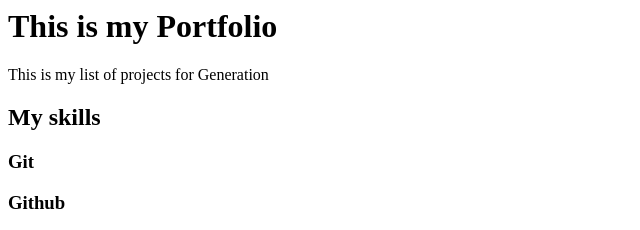
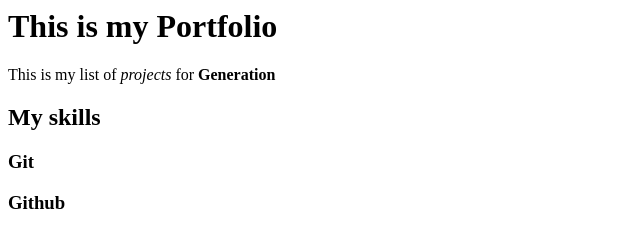
Before and after one commit to Msims33/Portfolio1, a plain HTML site: page index.html in a window 1280 px wide. Shown: the top 230 px of the page, 0-640 px from the left. Drawn offline with Linux system fonts and the light colour scheme.

Commit message:
add em and strong tags

```diff
--- a/index.html
+++ b/index.html
@@ -2,7 +2,7 @@
 
   <div id="introduction">
     <h1> This is my Portfolio </h1>
-    <p> This is my list of projects <span>for</span> Generation </p>
+    <p> This is my list of <em>projects</em> <span>for</span> <strong>Generation</stong> </p>
   </div>
 
 
```
